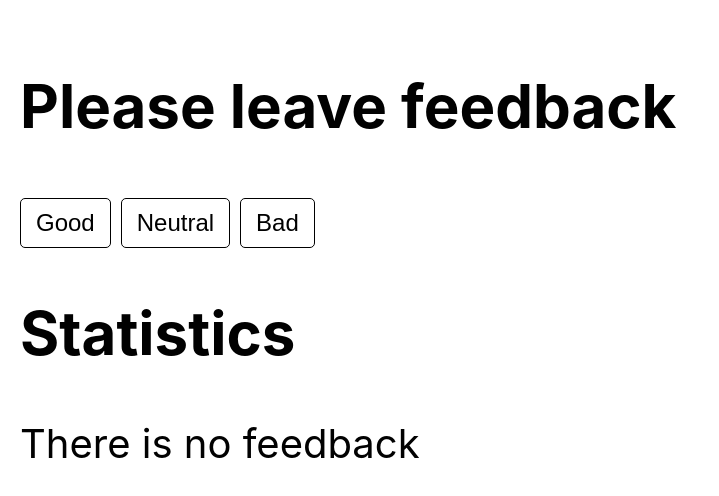
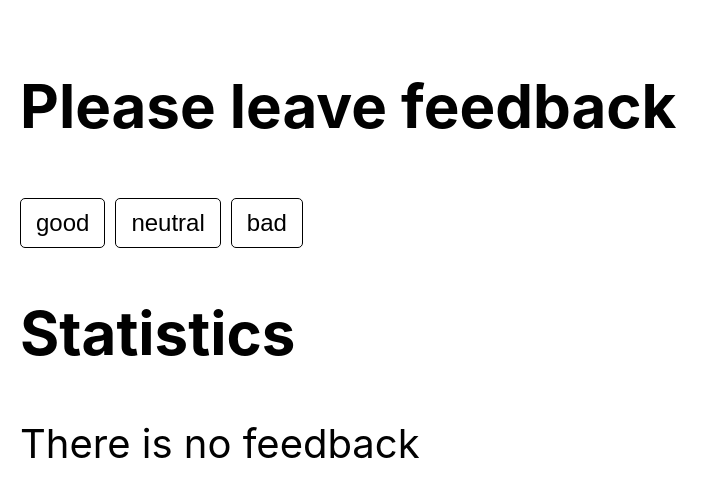
Before and after one commit to sporevois/goit-react-hw-02-feedback, a React (Create React App) app: page / in a window 1280 px wide. Shown: the top 496 px of the page, without its empty margins (0-719 px from the left). Built offline with nearby package versions, Linux system fonts and the light colour scheme.

Commit message:
makes map to create button

```diff
--- a/package.json
+++ b/package.json
@@ -10,6 +10,7 @@
     "react": "^18.1.0",
     "react-dom": "^18.1.0",
     "react-scripts": "5.0.1",
+    "shortid": "^2.2.16",
     "web-vitals": "^2.1.3"
   },
   "scripts": {
--- a/src/components/App.jsx
+++ b/src/components/App.jsx
@@ -12,14 +12,12 @@ export class App extends Component{
         bad: 0,
     }
 
-    leaveFeedback = (propName) => {
-        this.setState((prevState) => {
-            const value = prevState[propName];
-            return {
-                [propName]: value + 1,
-            }
-        })
-    }
+	leaveFeedback = (e) => {
+		const name = e.target.name;
+		this.setState((prevState) => ({
+			[name]: prevState[name] + 1
+		}));
+	};
 
     countTotalFeedback = () => {
         const { good, neutral, bad } = this.state;
@@ -38,12 +36,13 @@ export class App extends Component{
 
     render() {
         const { good, neutral, bad } = this.state;
+        const options = Object.keys(this.state)
         const total = this.countTotalFeedback();
         const positivePercentage = this.countPositiveFeedbackPercentage();
         return (
             <div className={styles.wrapper}>
                 <Section title="Please leave feedback">
-                    <FeedbackOptions leaveFeedback={this.leaveFeedback}/>
+                    <FeedbackOptions options={options} leaveFeedback={this.leaveFeedback}/>
                 </Section>
                 <Section title="Statistics">
                     {!total
--- a/src/components/FeedbackOptions.jsx
+++ b/src/components/FeedbackOptions.jsx
@@ -1,13 +1,17 @@
+import React from 'react';
 import styles from "./Feedback.module.css";
+import shortid from "shortid";
 
-const FeedbackOptions = ({leaveFeedback}) => {
-    return (
-        <>
-            <button className={styles.btn} onClick={() => leaveFeedback("good")}>Good</button>
-            <button className={styles.btn} onClick={() => leaveFeedback("neutral")}>Neutral</button>
-            <button className={styles.btn} onClick={() => leaveFeedback("bad")}>Bad</button>
-        </>
-    )
-}
+const FeedbackOptions = ({ options, leaveFeedback }) => {
+	return (
+		<>
+            {options.map((option) => {
+                return <button key={shortid.generate()} type="button" className={styles.btn} name={option} onClick={leaveFeedback}>
+                    {option}
+                </button>
+            })}
+		</>
+	);
+};
 
 export default FeedbackOptions;
```
Also changed, not shown: 1 other file (tests, documents, lock files or other folders).
